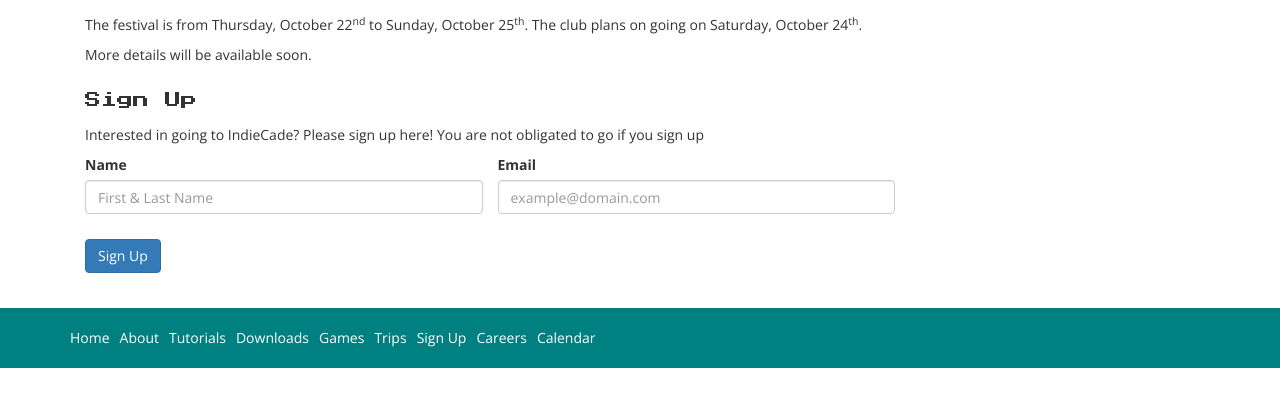
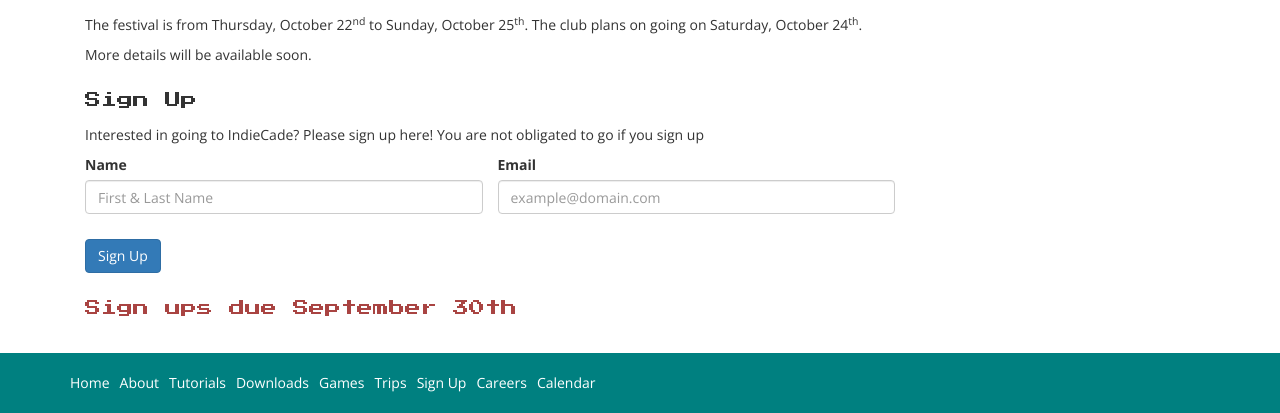
Before and after one commit to Santa-Susana-Game-Development-Club/Game-Dev-Site, a PHP site: page /trips.php in a window 1280 px wide. Shown: the part 805-1218 px from the top of the page. Before the commit the page ends 1173 px from the top, so only its background shows below. Run offline with PHP 8.4, Linux system fonts and the light colour scheme; data that the repository does not hold is empty.

Commit message:
#31 Added Deadline to IndieCade page
close #31

```diff
--- a/trips.php
+++ b/trips.php
@@ -116,6 +116,7 @@
                                 </div>
                             </div>
                         </form>
+                        <h2 class="text-danger">Sign ups due September 30th</h2>
                     </div>
                 </div>
             </div>
```
